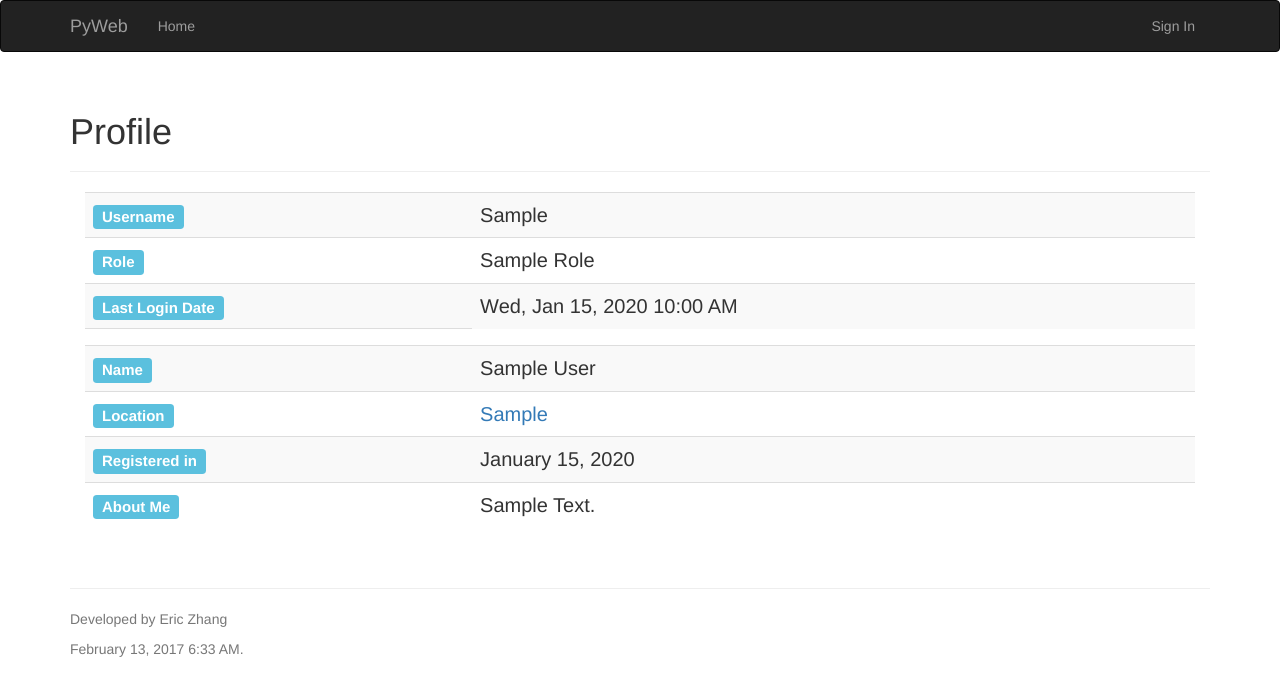
After one commit to EricZhang90/FLask_Web, a Flask app: a page that uses app/templates/base.html in a window 1280 px wide. The commit adds this page. Shown: the top 696 px of the page. Run offline with Flask 2, Linux system fonts and the light colour scheme; tables that the repository leaves empty hold one stand-in row (values such as "Sample post"); some libraries are stand-ins or nearby versions.

Commit message:
Update profile

```diff
--- a/app/auth/views.py
+++ b/app/auth/views.py
@@ -1,4 +1,4 @@
-from flask import render_template, redirect, request, url_for, flash
+from flask import render_template, redirect, request, url_for, flash, abort
 from flask_login import login_user, logout_user, login_required, current_user
 from . import auth
 from .. import db
@@ -59,12 +59,13 @@ def confirm(token):
 
 @auth.before_app_request
 def before_request():
-    if current_user.is_authenticated \
-            and not current_user.confirmed \
+    if current_user.is_authenticated:
+        current_user.update_last_login_date()
+        if not current_user.confirmed \
             and request.endpoint \
             and request.endpoint[:5] != 'auth.' \
             and request.endpoint != 'static':
-        return redirect(url_for('auth.unconfirmed'))
+            return redirect(url_for('auth.unconfirmed'))
 
 
 @auth.route('/unconfirmed')
@@ -125,12 +126,6 @@ def change_email(token):
     return redirect(url_for('main.index'))
 
 
-@auth.route('/profile')
-@login_required
-def profile():
-    return render_template('auth/profile.html')
-
-
 @auth.route('/reset_password', methods=['GET', 'POST'])
 def request_reset_password():
     if current_user.is_anonymous == False:
@@ -144,6 +139,7 @@ def request_reset_password():
         return redirect(url_for('main.index'))
     return render_template('auth/reset_password.html', form=form)
 
+
 @auth.route('/reset_password/<token>')
 def reset_password(token):
     try:
--- a/app/main/views.py
+++ b/app/main/views.py
@@ -1,7 +1,16 @@
-from flask import render_template
+from flask import render_template, abort
 from . import main
+from app.models import User
 
 
 @main.route('/')
 def index():
     return render_template('index.html')
+
+
+@main.route('/profile/<username>')
+def profile(username):
+    user = User.query.filter_by(username=username).first()
+    if user is None:
+        abort(404)
+    return render_template('profile.html', user=user)
--- a/app/models.py
+++ b/app/models.py
@@ -4,6 +4,7 @@ from flask_login import UserMixin, AnonymousUserMixin
 from itsdangerous import TimedJSONWebSignatureSerializer as Serializer
 from flask import current_app
 from sqlalchemy.ext.hybrid import hybrid_property
+from datetime import datetime
 
 @login_manager.user_loader
 def load_user(user_id):
@@ -13,7 +14,7 @@ def load_user(user_id):
 class AnonymousUser(AnonymousUserMixin):
     def can(self, perminssions):
         return False
-    def is_adminstrator(self):
+    def is_administrator(self):
         return False
 
 login_manager.anonymous_user = AnonymousUser
@@ -69,6 +70,11 @@ class User(db.Model, UserMixin):
     password_hash = db.Column(db.String(128))
     role_id = db.Column(db.Integer, db.ForeignKey('roles.id'))
     confirmed = db.Column(db.Boolean, default=False)
+    name = db.Column(db.String(64))
+    location = db.Column(db.String(64))
+    about_me = db.Column(db.Text())
+    registered_date = db.Column(db.DateTime(), default=datetime.utcnow)
+    last_login_date = db.Column(db.DateTime(), default=datetime.utcnow)
 
     def __init__(self, **kwargs):
         super(User, self).__init__(**kwargs)
@@ -118,7 +124,7 @@ class User(db.Model, UserMixin):
     def can(self, permissions):
         return self.role is not None and (self.role.permissions & permissions) == permissions
 
-    def is_adminstrator(self):
+    def is_administrator(self):
         return self.can(Permission.ADMINISTER)
 
     def verify_password(self, password):
@@ -155,3 +161,8 @@ class User(db.Model, UserMixin):
     def generate_reset_password_token(self, password, expiration=3600):
         s = Serializer(current_app.config['SECRET_KEY'], expiration)
         return s.dumps({'user': self.id, 'password': password})
+
+    def update_last_login_date(self):
+        self.last_login_date = datetime.utcnow()
+        db.session.add(self)
+        db.session.commit()
--- a/app/templates/base.html
+++ b/app/templates/base.html
@@ -37,7 +37,7 @@
                     <li class="drop-down">
                       <a href="#" class="dropdown-toggle" data-toggle="dropdown">&lt {{current_user.username}} &gt Account <b class="caret"></b></a>
                       <ul class="dropdown-menu">
-                        <li><a href="{{ url_for('auth.profile') }}"> Profile </a></li>
+                        <li><a href="{{ url_for('main.profile', username=current_user.username) }}"> Profile </a></li>
                         <li><a href="{{ url_for('auth.change_password') }}">Change Password</a></li>
                         <li><a href="{{ url_for('auth.request_change_email') }}">Change Email</a></li>
                         <li><a href="{{ url_for('auth.logout') }}">Sign Out</a></li>
--- /dev/null
+++ b/app/templates/profile.html
@@ -0,0 +1,67 @@
+{% extends "base.html" %}
+
+{% block pageName %}  Profile  {% endblock %}
+
+{% block contentHeader %}
+  <h1>Profile </h1>
+{% endblock%}
+
+{% block page_content %}
+<div class="container">
+    <div class="col-md-12">
+        <table class = "table table-striped">
+            <tbody style="font-size: 20px">
+                <tr>
+                    <td><span class = "label label-info">Username</span></td>
+                    <td>{{ user.username | title }}</td>
+                </tr>
+                <tr>
+                    <td><span class = "label label-info">Role</span></td>
+                    <td> {{ user.role | title }}</td>
+                </tr>
+                {% if current_user.is_administrator() %}
+                <tr>
+                    <td><span class = "label label-info">Email</span></td>
+                    <td><a href="mailto:{{ user.email }}"> {{ user.email | title }}</a></td>
+                </tr>
+                {% endif %}
+                <tr>
+                    <td><span class = "label label-info">Last Login Date</span></td>
+                    <td> {{ moment(user.last_login_date).format('llll') }} </td>
+                </tr>
+                <tr><td></td></tr>
+                <tr>
+                    <td><span class = "label label-info">Name</span></td>
+                    <td>
+                        {% if user.name %}
+                        {{ user.name | title }}
+                        {% endif %}
+                    </td>
+                </tr>
+                <tr>
+                    <td><span class = "label label-info">Location</span></td>
+                    <td>
+                        {% if user.location %}
+                        <a href="http://maps.google.com.ezproxy.torontopubliclibrary.ca/?q={{ user.location }}">{{ user.location | title }}</a>
+                        {% endif %}
+                    </td>
+                </tr>
+                <tr>
+                    <td><span class = "label label-info">Registered in</span></td>
+                    <td>
+                        {{ moment(user.registered_date).format('LL') }}
+                    </td>
+                </tr>
+                <tr>
+                    <td><span class = "label label-info">About Me</span></td>
+                    <td>
+                        {% if user.about_me %}
+                        {{ user.about_me | title }}
+                        {% endif %}
+                    </td>
+                </tr>
+            </tbody>
+        </table>
+    </div>
+</div>
+{% endblock %}
```
Also changed, not shown: app/templates/auth/profile.html (deleted, +0 -30 lines), migrations/versions/7a1ac55b5159_.py (added, +36 -0 lines), 4 other files.
